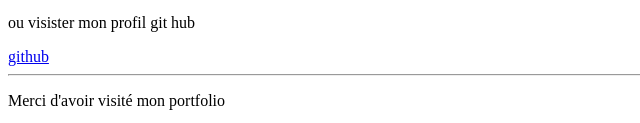
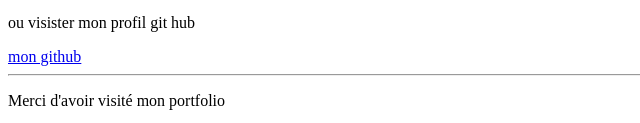
Before and after one commit to nouraboufri/Mise--jour-du-portfolio-html-, a plain HTML site: page index.html in a window 1280 px wide. Shown: the part 855-978 px from the top of the page, 0-640 px from the left. Drawn offline with Linux system fonts and the light colour scheme.

Commit message:
Update index.html

```diff
--- a/index.html
+++ b/index.html
@@ -34,10 +34,11 @@
 <p>tu peux me conecter par e-mail</p>
 <a href="mailto:nouraboufri4@gmail.com">mail</a>
 <p>ou visister mon profil git hub</p>
-<a href="https://github.com/nouraboufri">github</a>
+<a href="https://github.com/nouraboufri" target="_blank">mon github</a>
 <hr>
 <p>Merci d'avoir visité mon portfolio</p>
 
 
 </body>
+
 </html>
```
